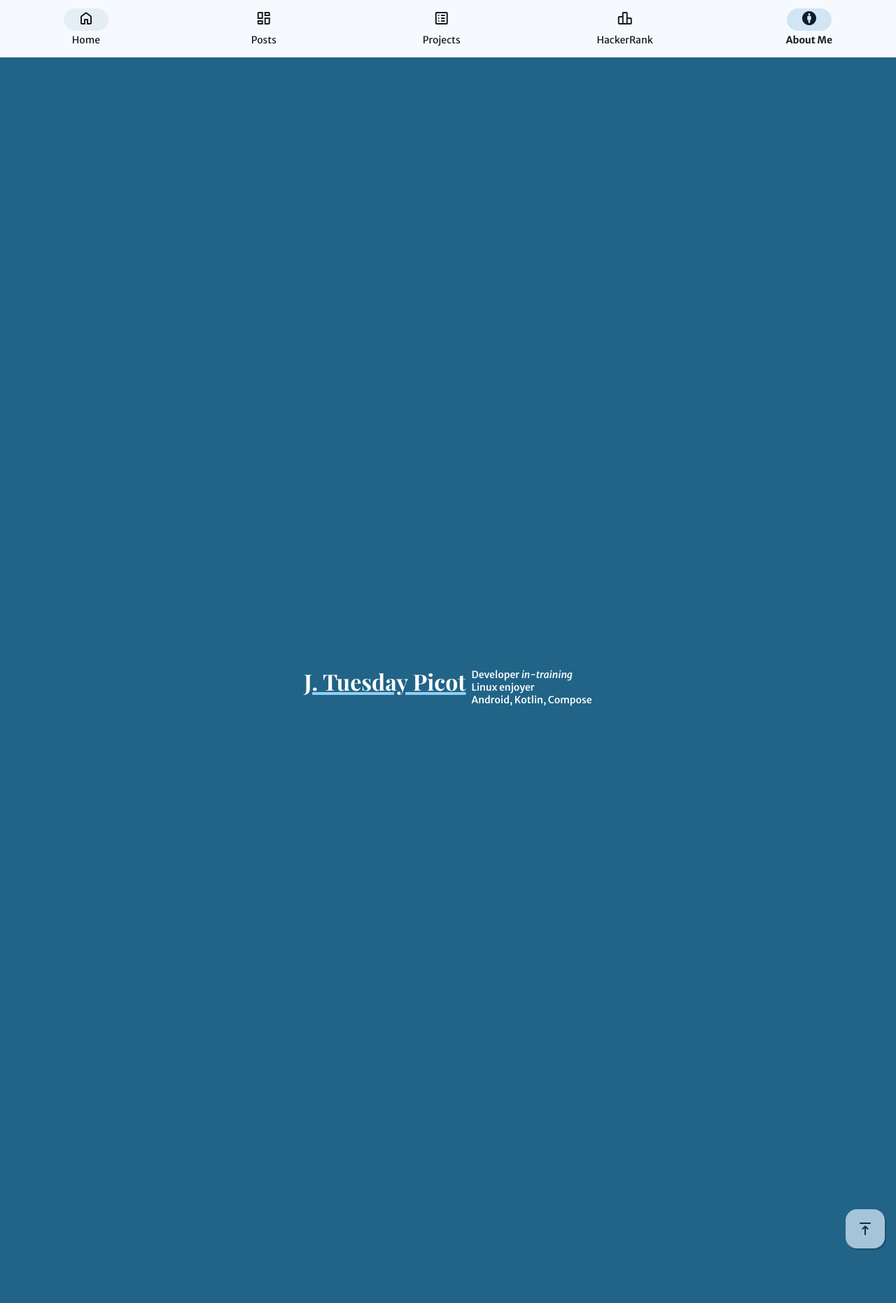
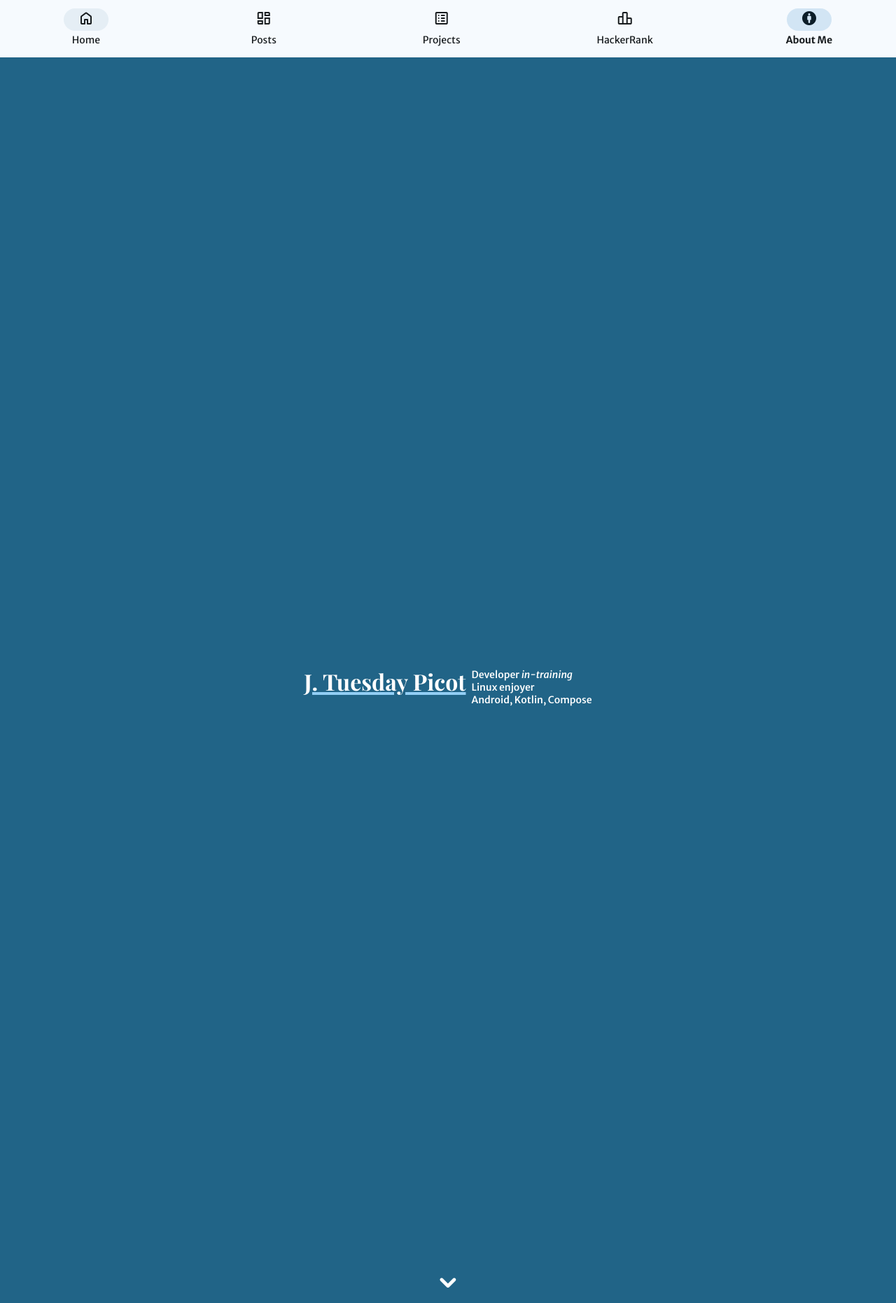
Before and after one commit to John-Tuesday/John-Tuesday.github.io, a Jekyll site: the page built from about.md, in a window 1280 px wide. Shown: the top 1862 px of the page at 70% size. Built offline with Jekyll 4.4.1, drawn with Linux system fonts in a browser that asks for light colours; some web fonts are replaced; grey boxes are pictures that could not be loaded.

Commit message:
Add scroll-hint and snap-align end

```diff
--- a/_sass/about.scss
+++ b/_sass/about.scss
@@ -30,14 +30,43 @@ $-medium-padding: 16px;
 $-large-padding: 32px;
 $-main-bg: c.$surface;
 
+@keyframes vertical-bob {
+    0% {
+        translate: 0 0;
+        scale: 1;
+    }
+    100% {
+        translate: 0 16px;
+        scale: 1.25;
+    }
+}
+
 main.main-about {
+    position: relative;
     background-color: $-main-bg;
     height: 100vh;
+    top: 0;
     scroll-snap-type: y mandatory;
     overflow-y: scroll;
 
     & > section {
-        scroll-snap-align: start;
+        scroll-snap-align: end;
+        position: relative;
+        height: 100%;
+        &::after {
+            content: "expand_more";
+            position: absolute;
+            bottom: 32px;
+            $-size: 40px;
+            font: {
+                size: $-size;
+                family: "Material Symbols Rounded";
+                variation-settings: 'opsz' $-size;
+                weight: 700;
+            }
+
+            animation: vertical-bob map.get(m.$durations, "extra-long", 3) map.get(m.$easings, "standard", "accel") infinite alternate;
+        }
     }
 }
 
@@ -55,7 +84,6 @@ main.main-about {
         left: $-medium-padding;
         right: $-medium-padding;
     }
-    min-height: 100vh;
 
     h1 {
         display: inline-block;
```
